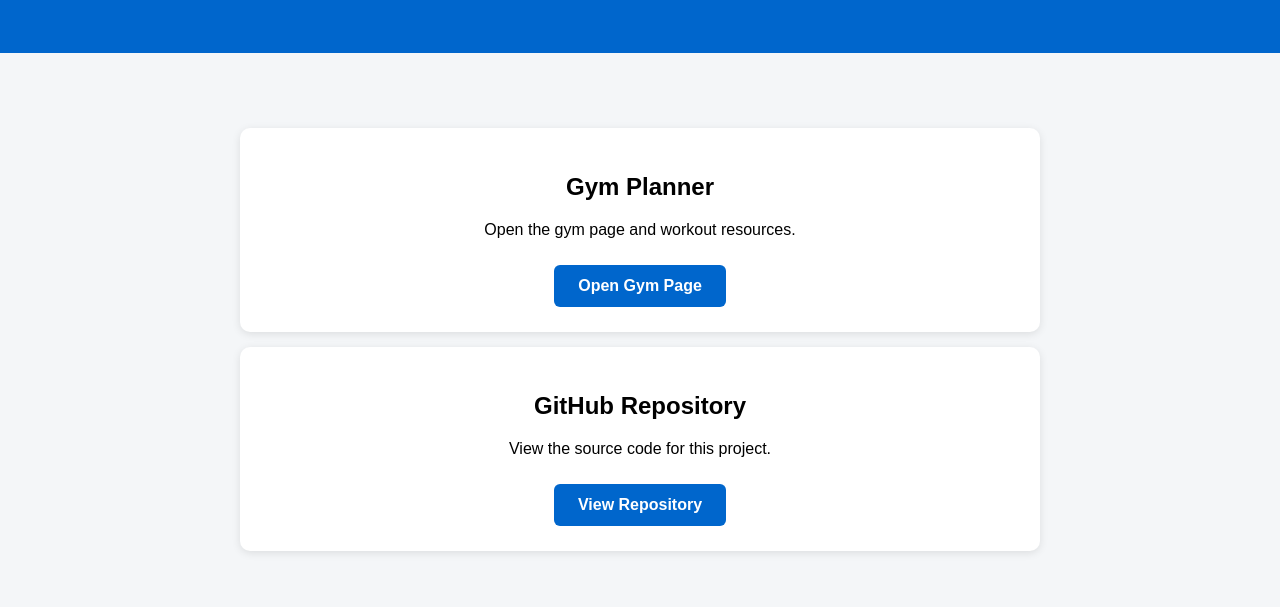
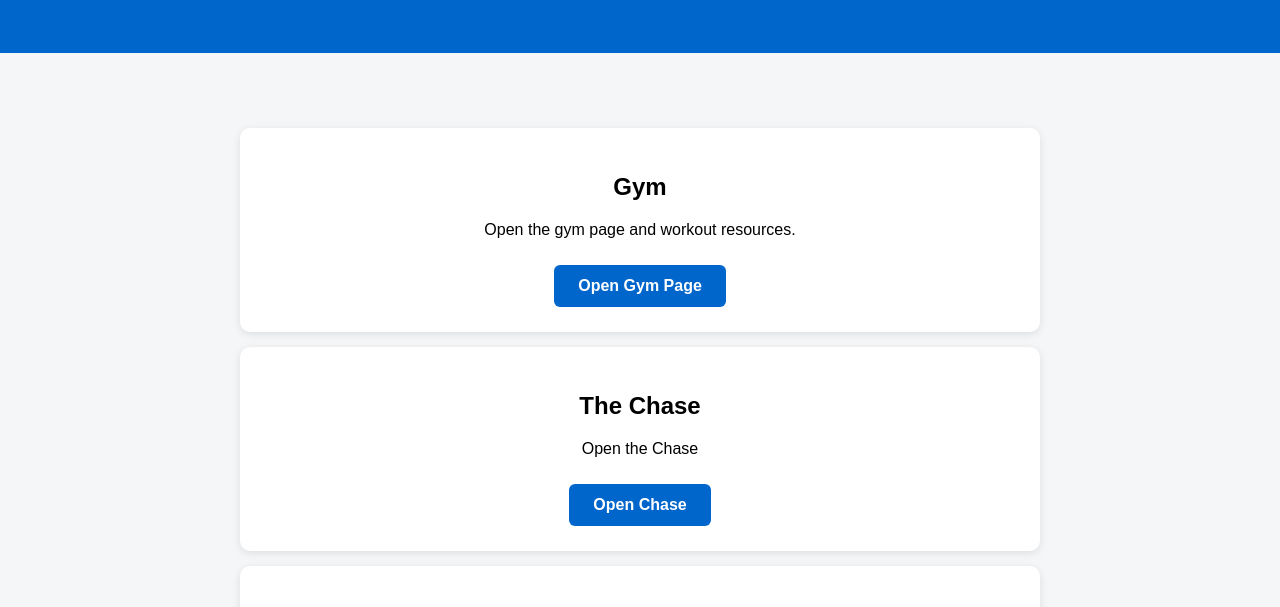
Before and after one commit to d90gecko-spec/Sports, a plain HTML site: page index.html in a window 1280 px wide. Shown: the part 141-748 px from the top of the page. Drawn offline with Linux system fonts and the light colour scheme.

Commit message:
Add 'The Chase' card to index.html
Added a new section for 'The Chase' with a link.

```diff
--- a/index.html
+++ b/index.html
@@ -66,9 +66,16 @@
 <main>
 
     <div class="card">
-        <h2>Gym Planner</h2>
+        <h2>Gym </h2>
         <p>Open the gym page and workout resources.</p>
         <a href="gym.html" class="button">Open Gym Page</a>
+    </div>
+
+
+    <div class="card">
+        <h2>The Chase</h2>
+        <p>Open the Chase</p>
+        <a href="chase.html" class="button">Open Chase</a>
     </div>
 
     <div class="card">
```
